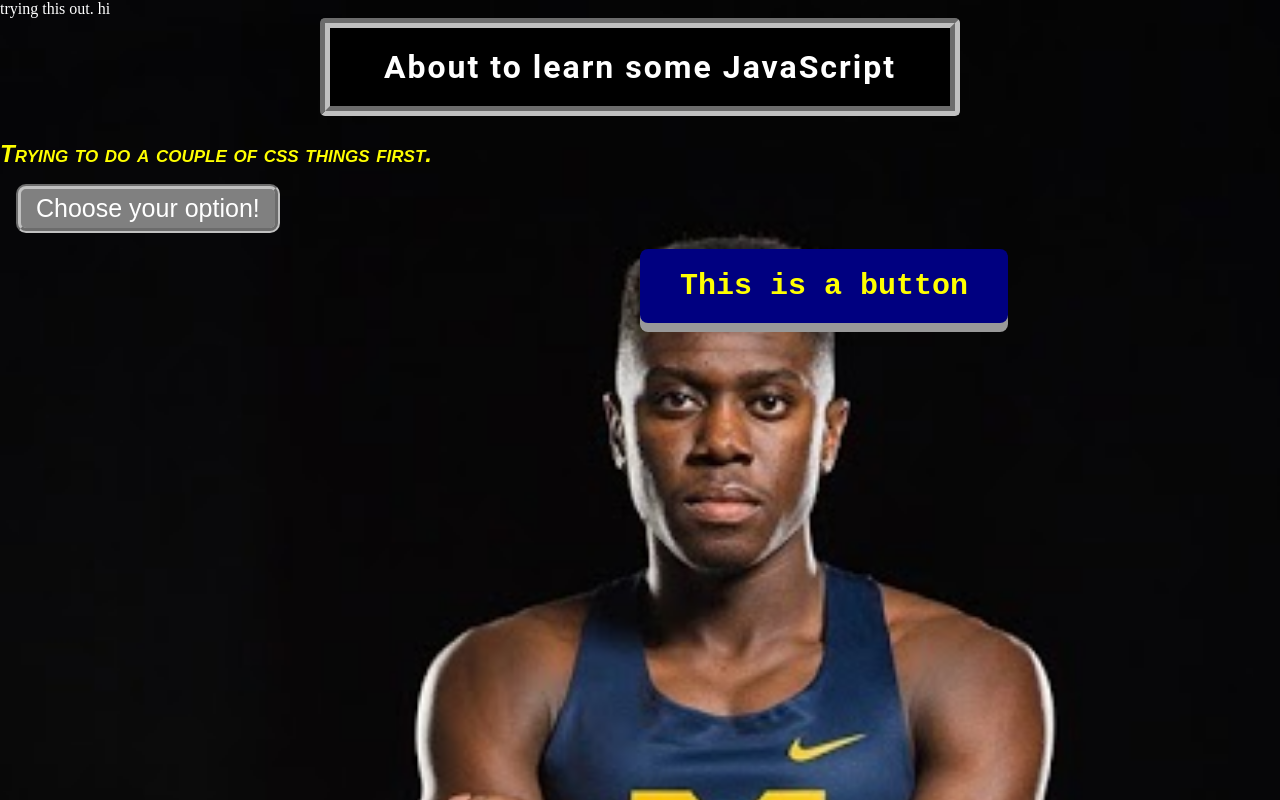
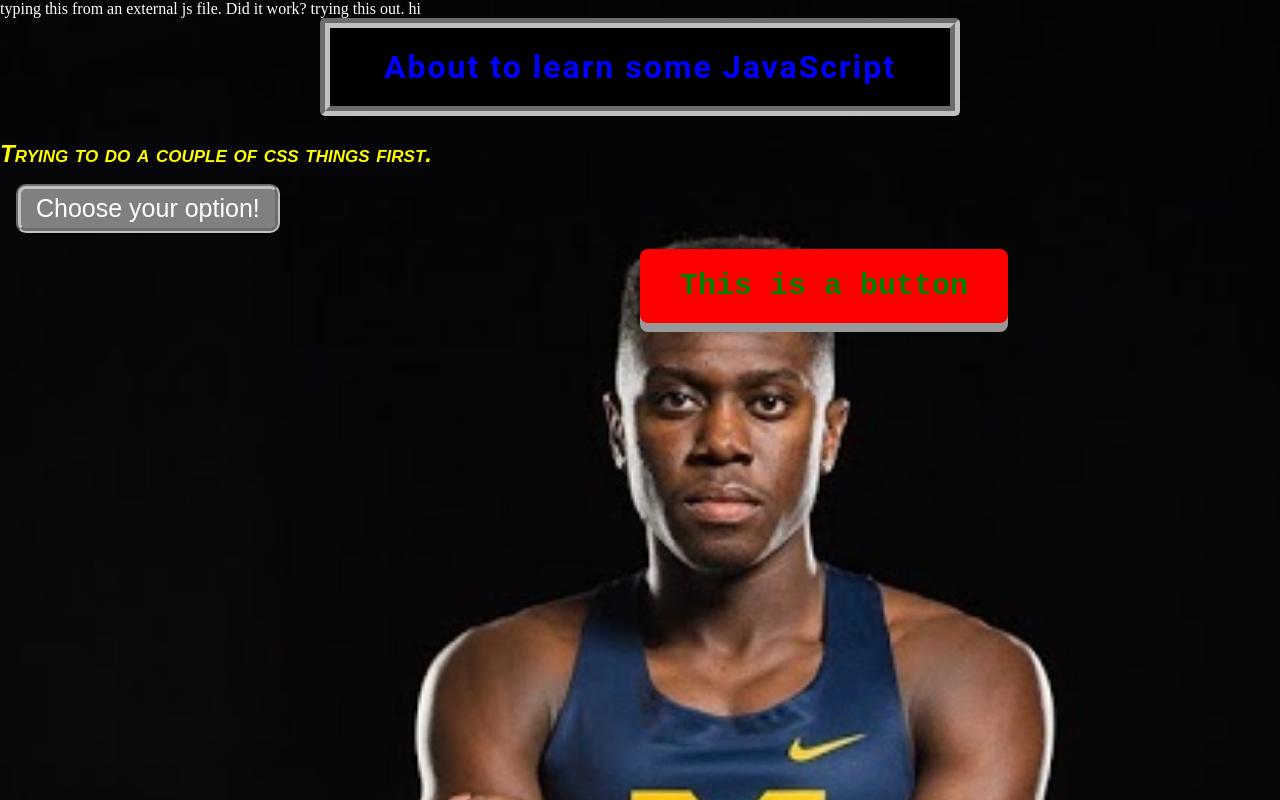
Before and after one commit to blakewash/FirstWebsite, a plain HTML site: page index.html in a window 1280 px wide. Both pictures are taken after a click on the button "This is a button". Shown: the top 800 px of the page. Drawn offline with Linux system fonts and the light colour scheme.

Commit message:
added js file; some fun js functions

```diff
--- a/index.html
+++ b/index.html
@@ -3,6 +3,7 @@
 <head>
     <title>JavaScript Crash</title>
     <link rel="stylesheet" type="text/css" media="screen" href="style.css" />
+    <script src="jstut.js"></script>
 </head>
 <body>
 
@@ -13,12 +14,17 @@
         var myvariable;
 
         function say_hi() {
-            document.write("hi");
+            document.write("hi ");
         }
+
+        say_hi();
+
+        // var name = prompt("Enter your name");
+        // document.write(name);
 
         // alert("this is an alert");
 
-        say_hi();
+
 
     </script>
 
@@ -36,7 +42,7 @@
         </div>
     </div>
     <div class="js">
-        <button id="button1">
+        <button id="button1" onclick="button_click(this)">
             This is a button
         </button>
     </div>
--- /dev/null
+++ b/jstut.js
@@ -0,0 +1,8 @@
+document.write("typing this from an external js file.  Did it work?");
+
+function button_click(element) {
+    alert("You clicked the button!")
+    element.style.backgroundColor = "red";
+    element.style.color = "green";
+    document.getElementsByTagName("H1")[0].style.color = "blue";
+}
```
